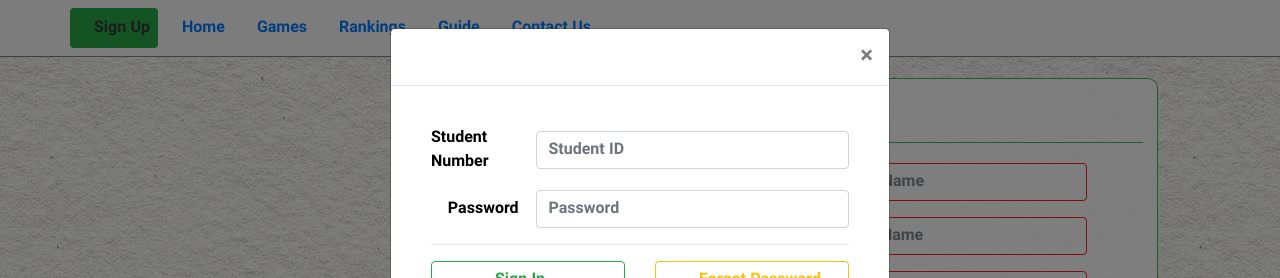
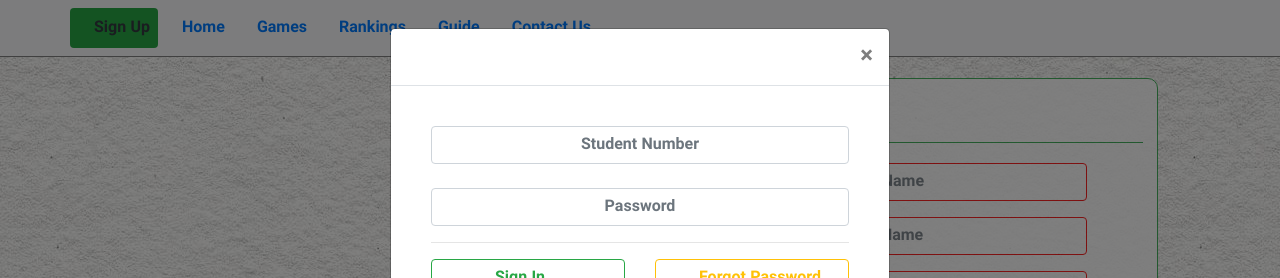
Before and after one commit to pya-h/t3d, a React (Create React App) app: page /register in a window 1280 px wide. Both pictures are taken after a click on the button "User Login". Shown: the top 278 px of the page. Built offline with nearby package versions, Linux system fonts and the light colour scheme; some icons are missing.

Commit message:
shaking animations added

```diff
--- a/public/css/style.css
+++ b/public/css/style.css
@@ -73,3 +73,36 @@ body {
 :invalid {
     border-color: red !important;
 }
+
+
+.btn-shaking {
+    margin: auto;
+    width:100%;
+}
+.btn-shaking:hover {
+    animation: shake-anim 0.5s linear infinite;
+}
+
+.txt-shaking {
+    margin: auto;
+    transition: background-color 2s;
+}
+.txt-shaking:hover {
+    background: royalblue;
+    color: white;
+}
+.txt-shaking:focus {
+    animation: shake-anim 0.5s linear infinite;
+}
+
+@keyframes shake-anim{
+    0%{
+        width: 100%;
+    }
+    50% {
+        width: 90%;
+    }
+    100%{
+        width: 100%;
+    }
+}
--- a/src/sidebars/SignInSideBar.jsx
+++ b/src/sidebars/SignInSideBar.jsx
@@ -54,7 +54,7 @@ class SignInSideBar extends Component {
 						<Form.Control
 							type="text"
 							autoComplete="username"
-							className="sign-in-sidebar-textbox"
+							className="sign-in-sidebar-textbox txt-shaking"
 							placeholder="Student Number"
 							value={studentID}
 							onChange={(e) =>
@@ -65,7 +65,7 @@ class SignInSideBar extends Component {
 						<Form.Control
 							type="password"
 							autoComplete="current-password"
-							className="sign-in-sidebar-textbox"
+							className="sign-in-sidebar-textbox txt-shaking"
 							placeholder="Password"
 							value={password}
 							onChange={(e) =>
--- a/src/users/ModalSignIn.jsx
+++ b/src/users/ModalSignIn.jsx
@@ -64,14 +64,11 @@ class ModalSignIn extends Component {
 						<Form
 							className="m-4 text-left"
 							onSubmit={(event) => this.onSignInSubmitted(event)}>
-							<Form.Group className="mb-3 form-inline">
-								<Form.Label className="w-25">
-									Student Number
-								</Form.Label>
+
 								<Form.Control
 									type="text"
-									className="w-75 text-left"
-									placeholder="Student ID"
+									className="text-center txt-shaking"
+									placeholder="Student Number"
 									autoComplete="username"
 									value={studentID}
 									onChange={(e) =>
@@ -80,17 +77,11 @@ class ModalSignIn extends Component {
 										})
 									}
 								/>
-							</Form.Group>
+<br />
 
-							<Form.Group
-								className="mb-3 form-inline"
-								controlId="formBasicPassword">
-								<Form.Label className="w-25">
-									Password
-								</Form.Label>
 								<Form.Control
 									type="password"
-									className="w-75 text-left"
+									className="text-center txt-shaking"
 									placeholder="Password"
 									autoComplete="current-password"
 									value={password}
@@ -99,8 +90,8 @@ class ModalSignIn extends Component {
 											password: e.target.value,
 										})
 									}
-								/>
-							</Form.Group>
+									/>
+
 							<hr />
 							<Row className="p-0">
 								<Col className="text-center">
```
